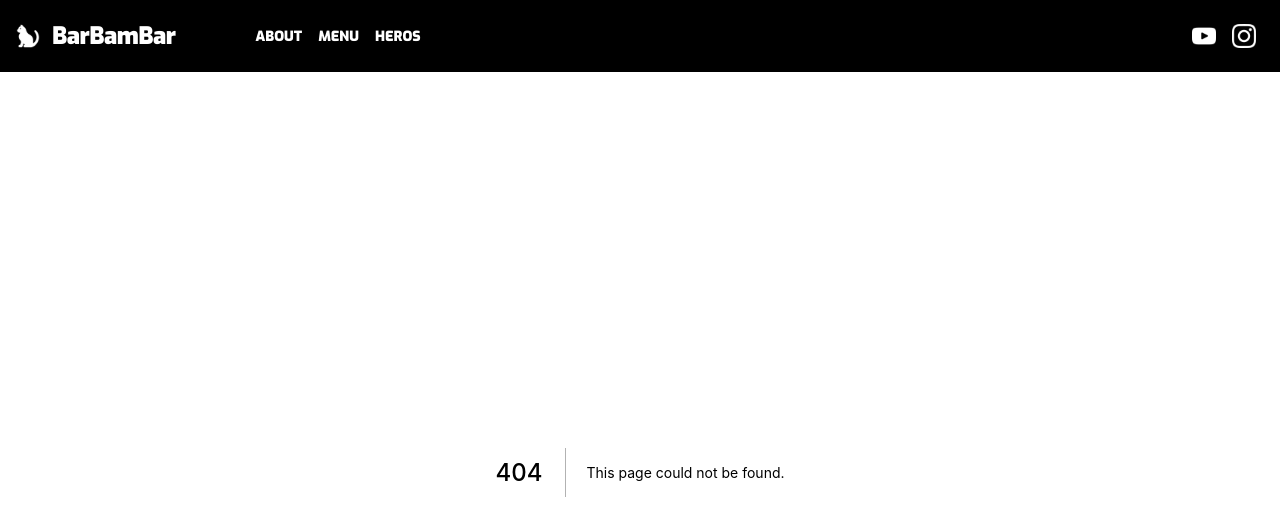
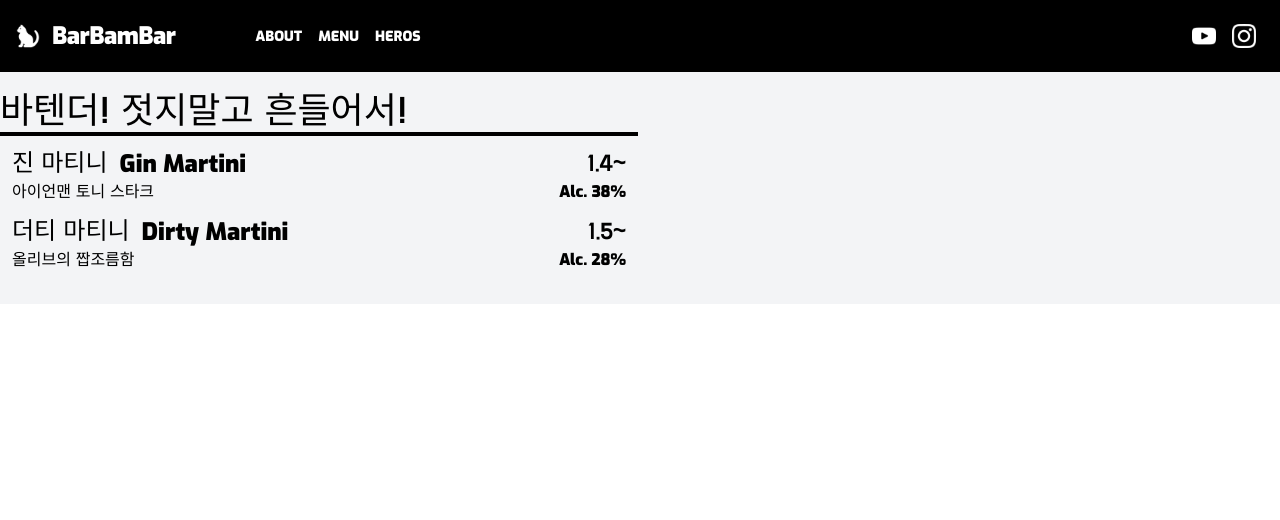
Before and after one commit to rlatmfrl24/barbambar, a Next.js app: page /menu in a window 1280 px wide. Before the commit this address had no page. Shown: the top 520 px of the page. Built offline with nearby package versions, Linux system fonts and the light colour scheme.

Commit message:
Menu 페이지 추가

```diff
--- /dev/null
+++ b/components/menu/category.tsx
@@ -0,0 +1,21 @@
+import { NextPage } from "next";
+import { MenuItem } from "../menu/item";
+import MenuItemComponent from "../menu/item";
+
+type ItemProps = {
+  title: string;
+  items: MenuItem[];
+};
+
+const MenuCategory: NextPage<ItemProps> = ({ title, items }) => {
+  return (
+    <div>
+      <div className="font-kor text-4xl border-b-4 border-black">{title}</div>
+      {items.map((item, index) => (
+        <MenuItemComponent key={index} {...item} />
+      ))}
+    </div>
+  );
+};
+
+export default MenuCategory;
--- /dev/null
+++ b/components/menu/item.tsx
@@ -0,0 +1,30 @@
+import { NextPage } from "next";
+
+export type MenuItem = {
+  name: string;
+  englishName: string;
+  price: number;
+  description: string;
+  alcohol: number;
+  ingredients: string[];
+  link: string;
+};
+
+const MenuItemComponent: NextPage<MenuItem> = (item) => {
+  return (
+    <div className="m-3">
+      <p className="flex flex-row justify-between gap-3 font-kor text-2xl">
+        <span>{item.name}</span>
+        <span className="font-exo">{item.englishName}</span>
+        <span className="flex flex-1 justify-end">{item.price}~</span>
+      </p>
+      <p></p>
+      <p className="flex flex-row justify-between">
+        <span className="font-kor">{item.description}</span>
+        <span className="font-exo">Alc. {item.alcohol}%</span>
+      </p>
+    </div>
+  );
+};
+
+export default MenuItemComponent;
--- a/components/navbar.tsx
+++ b/components/navbar.tsx
@@ -24,7 +24,7 @@ const NavBar: NextPage = () => {
             ABOUT
           </a>
           <a
-            href="#responsive-header"
+            href="menu"
             className="font-exo font-semibold block mt-4 lg:inline-block lg:mt-0 text-white hover:text-gray-200 mr-4"
           >
             MENU
--- /dev/null
+++ b/pages/menu.tsx
@@ -0,0 +1,42 @@
+import { NextPage } from "next";
+import Head from "next/head";
+import MenuCategory from "../components/menu/category";
+
+const Menu: NextPage = () => {
+  return (
+    <div className="flex justify-center bg-gray-100">
+      <Head>
+        <title>Menu</title>
+      </Head>
+      <div className="container py-5 lg:grid lg:grid-cols-2 gap-1">
+        <div>
+          <MenuCategory
+            title="바텐더! 젓지말고 흔들어서!"
+            items={[
+              {
+                name: "진 마티니",
+                englishName: "Gin Martini",
+                price: 1.4,
+                description: "아이언맨 토니 스타크",
+                alcohol: 38,
+                ingredients: [],
+                link: "",
+              },
+              {
+                name: "더티 마티니",
+                englishName: "Dirty Martini",
+                price: 1.5,
+                description: "올리브의 짭조름함",
+                alcohol: 28,
+                ingredients: [],
+                link: "",
+              },
+            ]}
+          />
+        </div>
+      </div>
+    </div>
+  );
+};
+
+export default Menu;
```
